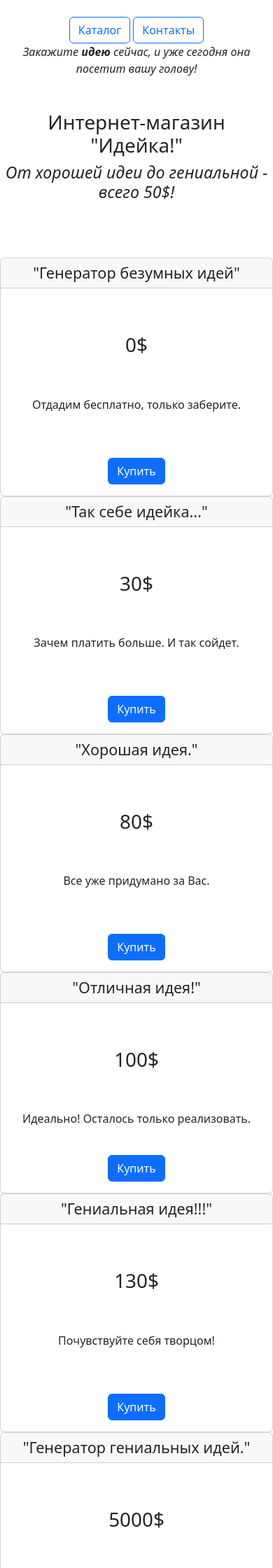
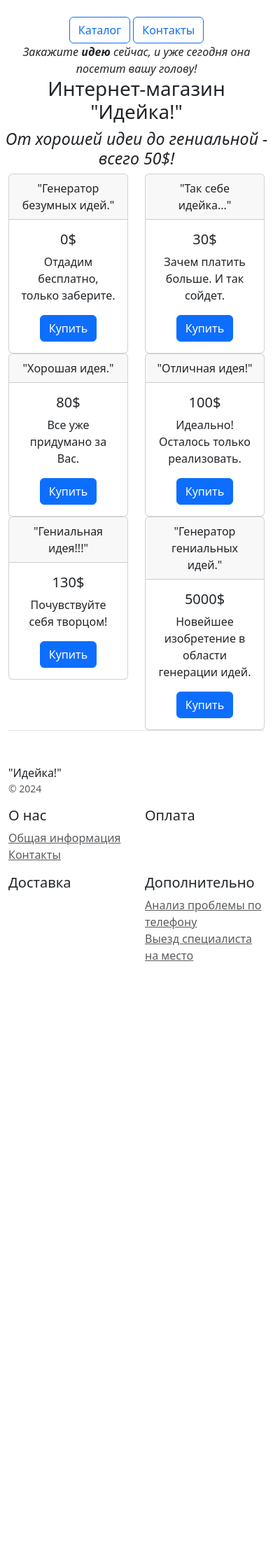
Before and after one commit to dyadyasawa/course_6_homeworks, a Django app: page / in a window 390 px wide. Shown: the top 2240 px of the page at 70% size. After the commit the page ends 1373 px from the top, so only its background shows below. Run offline with Django 5.2, Linux system fonts and the light colour scheme.

Commit message:
Изменения в home.html.

```diff
--- a/catalog/templates/catalog_app/home.html
+++ b/catalog/templates/catalog_app/home.html
@@ -7,6 +7,7 @@
     <link href="https://cdn.jsdelivr.net/npm/bootstrap@5.3.3/dist/css/bootstrap.min.css" rel="stylesheet" integrity="sha384-QWTKZyjpPEjISv5WaRU9OFeRpok6YctnYmDr5pNlyT2bRjXh0JMhjY6hW+ALEwIH" crossorigin="anonymous">
   </head>
   <body>
+    <div class="container-xxl">
         <br>
         <div class="row text-center">
             <div class="col-sm-2">
@@ -19,116 +20,95 @@
             <div class="col-sm-3">
                 <em>Закажите <strong>идею</strong> сейчас, и уже сегодня она посетит вашу голову!</em>
             </div>
-        <div>
-         <br>
-         <br>
-                <h1>Интернет-магазин "Идейка!"</h1>
-                <em><h3>От хорошей идеи до гениальной - всего 50$!</h3></em>
+        </div>
+    </div>
+
+    <h1 class="text-center">Интернет-магазин "Идейка!"</h1>
+    <em><h3 class="text-center">От хорошей идеи до гениальной - всего 50$!</h3></em>
+
+    <div class="container-xxl">
+        <div class="row">
+            <div class="col">
+                <div class="card text-center">
+                    <div class="card-header">
+                        "Генератор безумных идей."
+                    </div>
+                    <div class="card-body">
+                        <h5 class="card-title">0$</h5>
+                        <p class="card-text">Отдадим бесплатно, только заберите.</p>
+                        <a href="#" class="btn btn-primary">Купить</a>
+                    </div>
+
+                </div>
+            </div>
+            <div class="col">
+                <div class="card text-center">
+                    <div class="card-header">
+                        "Так себе идейка..."
+                    </div>
+                    <div class="card-body">
+                        <h5 class="card-title">30$</h5>
+                        <p class="card-text">Зачем платить больше. И так сойдет.</p>
+                        <a href="#" class="btn btn-primary">Купить</a>
+                    </div>
+
+                </div>
+            </div>
+            <div class="col">
+                <div class="card text-center">
+                    <div class="card-header">
+                        "Хорошая идея."
+                    </div>
+                    <div class="card-body">
+                        <h5 class="card-title">80$</h5>
+                        <p class="card-text">Все уже придумано за Вас.</p>
+                        <a href="#" class="btn btn-primary">Купить</a>
+                    </div>
+
+                </div>
+            </div>
+            <div class="col">
+                <div class="card text-center">
+                    <div class="card-header">
+                        "Отличная идея!"
+                    </div>
+                    <div class="card-body">
+                        <h5 class="card-title">100$</h5>
+                        <p class="card-text">Идеально! Осталось только реализовать.</p>
+                        <a href="#" class="btn btn-primary">Купить</a>
+                    </div>
+
+                </div>
+            </div>
+            <div class="col">
+                <div class="card text-center">
+                    <div class="card-header">
+                        "Гениальная идея!!!"
+                    </div>
+                    <div class="card-body">
+                        <h5 class="card-title">130$</h5>
+                        <p class="card-text">Почувcтвуйте себя творцом!</p>
+                        <a href="#" class="btn btn-primary">Купить</a>
+                    </div>
+
+                </div>
+            </div>
+            <div class="col">
+                <div class="card text-center">
+                    <div class="card-header">
+                        "Генератор гениальных идей."
+                    </div>
+                    <div class="card-body">
+                        <h5 class="card-title">5000$</h5>
+                        <p class="card-text">Новейшее изобретение в области генерации идей.</p>
+                        <a href="#" class="btn btn-primary">Купить</a>
+                    </div>
+
                 </div>
             </div>
         </div>
-  <br>
-  <br>
-  <br>
-    <div class="row text-center">
-        <div class="col-sm-2">
-            <div class="card text-center">
-                <h4 class="card-header">"Генератор безумных идей"</h4>
-                    <div class="card-body">
-                        <br>
-                        <br>
-                        <h1 class="card-title">0$</h1>
-                        <br>
-                        <br>
-                        <p class="card-text">Отдадим бесплатно, только заберите.</p>
-                        <br>
-                        <br>
-
-                        <a href="#" class="btn btn-primary">Купить</a>
     </div>
-            </div>
-        </div>
-        <div class="col-sm-2">
-            <div class="card text-center">
-                <h4 class="card-header">"Так себе идейка..."</h4>
-                    <div class="card-body">
-                        <br>
-                        <br>
-                        <h1 class="card-title">30$</h1>
-                        <br>
-                        <br>
-                        <p class="card-text">Зачем платить больше. И так сойдет.</p>
-                        <br>
-                        <br>
-
-                        <a href="#" class="btn btn-primary">Купить</a>
-                    </div>
-            </div>
-        </div>
-        <div class="col-sm-2">
-            <div class="card text-center">
-                <h4 class="card-header">"Хорошая идея."</h4>
-                    <div class="card-body">
-                        <br>
-                        <br>
-                        <h1 class="card-title">80$</h1>
-                        <br>
-                        <br>
-                        <p class="card-text">Все уже придумано за Вас.</p>
-                        <br>
-                        <br>
-                        <a href="#" class="btn btn-primary">Купить</a>
-                    </div>
-            </div>
-        </div>
-        <div class="col-sm-2">
-            <div class="card text-center">
-                <h4 class="card-header">"Отличная идея!"</h4>
-                    <div class="card-body">
-                        <br>
-                        <br>
-                        <h1 class="card-title">100$</h1>
-                        <br>
-                        <br>
-                        <p class="card-text">Идеально! Осталось только реализовать.</p>
-                        <br>
-                        <a href="#" class="btn btn-primary">Купить</a>
-                    </div>
-            </div>
-        </div>
-        <div class="col-sm-2">
-            <div class="card text-center">
-                <h4 class="card-header">"Гениальная идея!!!"</h4>
-                    <div class="card-body">
-                        <br>
-                        <br>
-                        <h1 class="card-title">130$</h1>
-                        <br>
-                        <br>
-                        <p class="card-text">Почувcтвуйте себя творцом!</p>
-                        <br>
-                        <br>
-                        <a href="#" class="btn btn-primary">Купить</a>
-                    </div>
-            </div>
-        </div>
-        <div class="col-sm-2">
-            <div class="card text-center">
-                <h4 class="card-header">"Генератор гениальных идей."</h4>
-                    <div class="card-body">
-                        <br>
-                        <br>
-                        <h1 class="card-title">5000$</h1>
-                        <br>
-                        <br>
-                        <p class="card-text">Новейшее изобретение в области генерации идей.</p>
-                        <br>
-                        <br>
-
-                        <a href="#" class="btn btn-primary">Купить</a>
-                    </div>
-            </div>
-        </div>
+    <div class="container-xxl">
         <footer class="pt-4 my-md-5 pt-md-5 border-top">
         <br>
         <div class="row">
@@ -164,7 +144,7 @@
     </footer>
     </div>
 
-
-
+    <script src="https://cdn.jsdelivr.net/npm/@popperjs/core@2.11.8/dist/umd/popper.min.js" integrity="sha384-I7E8VVD/ismYTF4hNIPjVp/Zjvgyol6VFvRkX/vR+Vc4jQkC+hVqc2pM8ODewa9r" crossorigin="anonymous"></script>
+    <script src="https://cdn.jsdelivr.net/npm/bootstrap@5.3.3/dist/js/bootstrap.bundle.min.js" integrity="sha384-YvpcrYf0tY3lHB60NNkmXc5s9fDVZLESaAA55NDzOxhy9GkcIdslK1eN7N6jIeHz" crossorigin="anonymous"></script>
   </body>
 </html>
```
Lines whose indentation alone changed are shown as unchanged.
